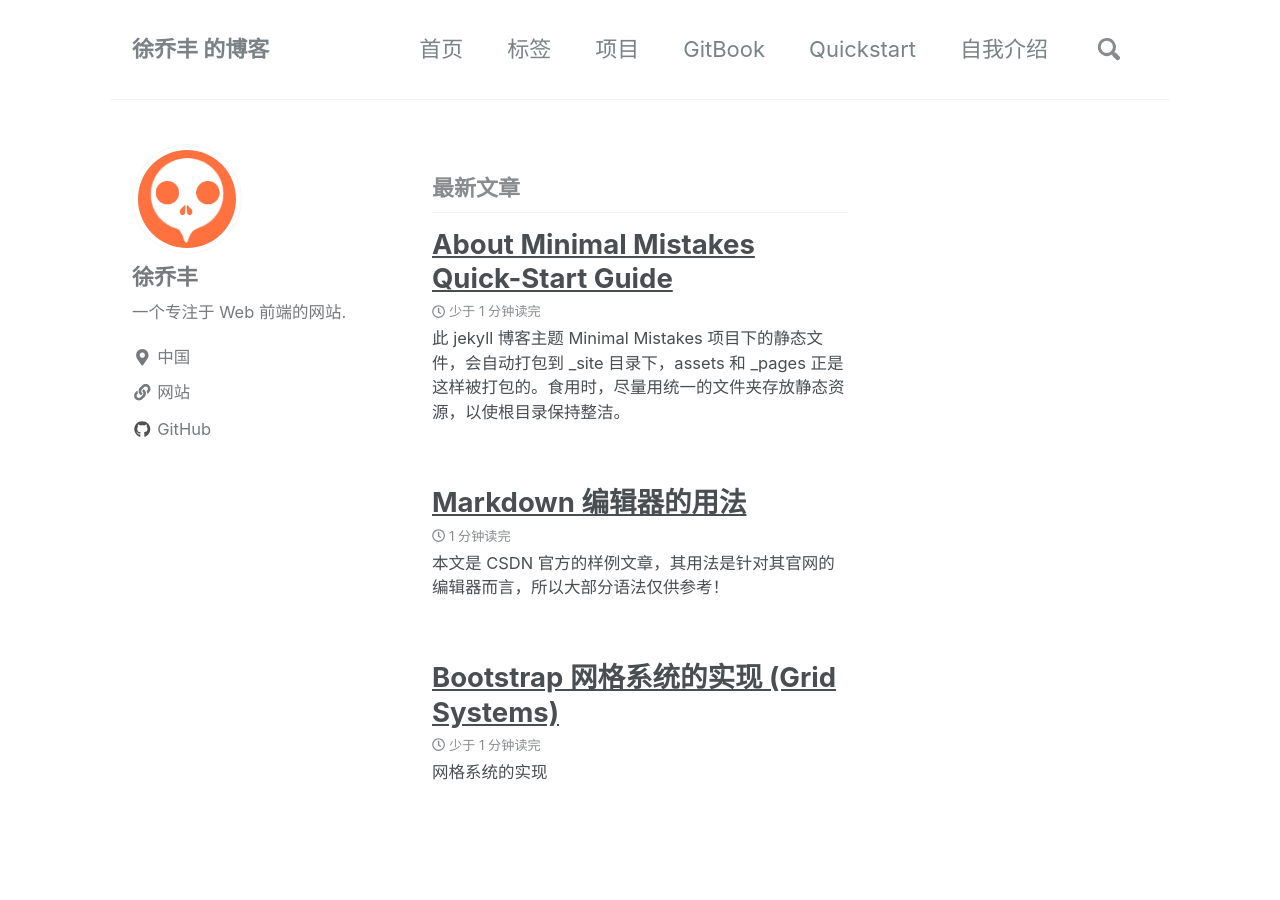
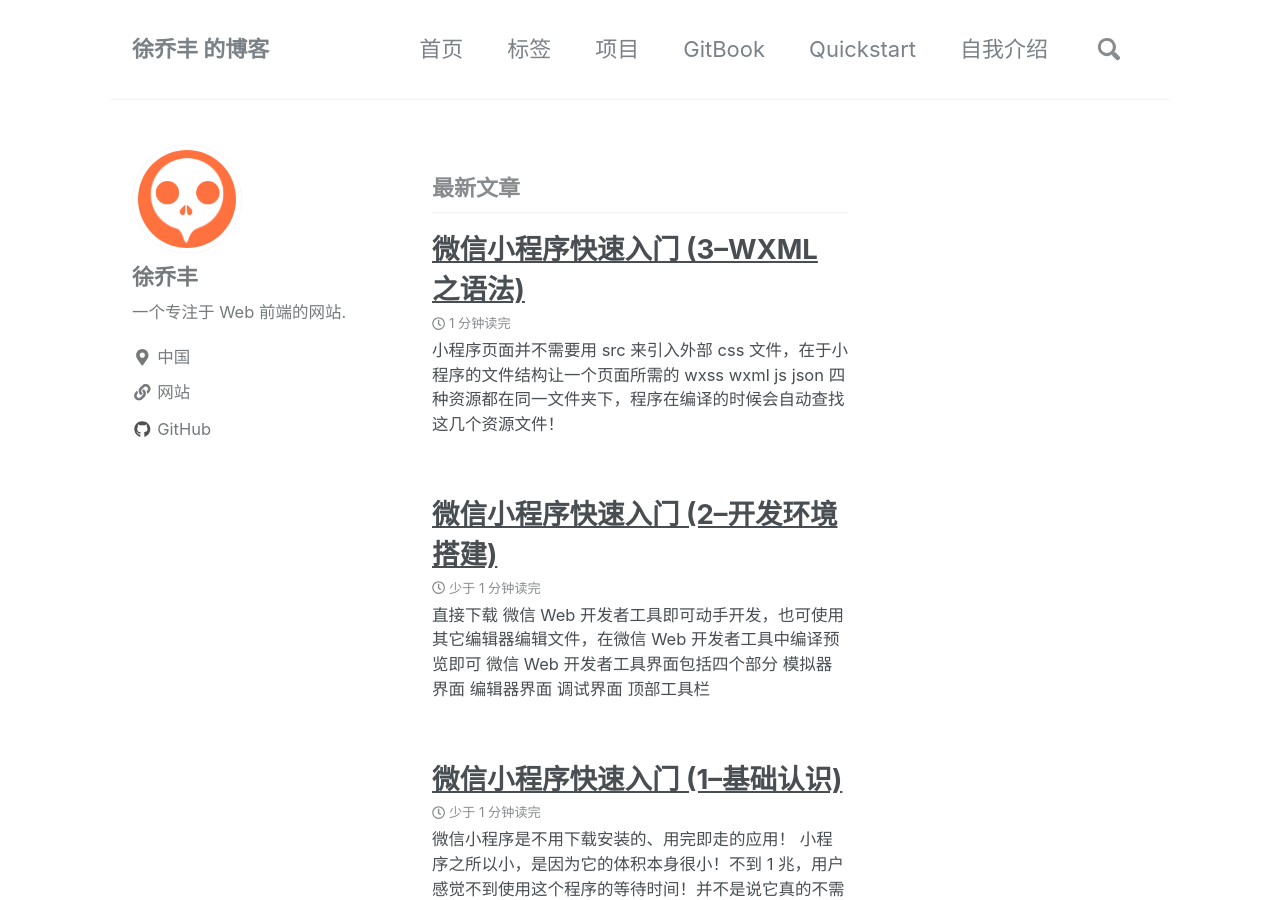
Before and after one commit to JasonHsu9/JasonHsu9.github.io, a Jekyll site: the page built from index.html, in a window 1280 px wide and 900 px high. Built offline with Jekyll 4.4.1, drawn with Linux system fonts in a browser that asks for light colours; nearby versions of some CDN libraries; the list of posts is cut into pages by our own code; some of the changed text lies outside the part shown.

Commit message:
add wxmini program guide

````diff
--- a/_data/navigation.yml
+++ b/_data/navigation.yml
@@ -7,7 +7,7 @@
   - title: "项目" # 项目的本质 其实它是分类，就是说一个项目可以创建一个分类
     url: /categories/
   - title: "GitBook"
-    url: //_pages/gitbook/
+    url: /_pages/gitbook/
   - title: "Quickstart"
     url: https://mmistakes.github.io/minimal-mistakes/docs/quick-start-guide/
   - title: "自我介绍"
--- a/_pages/gitbook.md
+++ b/_pages/gitbook.md
@@ -8,3 +8,7 @@
 
 ## Study Notes
 > [GitBook Use Guide](https://jasonhsu9.github.io/gitbook-usage-toturial/)
+
+## 关于写作
+
+[世界杯快速出文方法](/_pages/baijiahaojiqiao/)  <!-- 在路径前加杠，是代表根目录，不加代表相对目录 -->
--- /dev/null
+++ b/_posts/2018-7-06-wxmini-program.md
@@ -0,0 +1,33 @@
+---
+toc: true
+title:  "微信小程序快速入门 (1--基础认识)"
+tag:
+  - 微信小程序入门
+---
+
+> 微信小程序是不用下载安装的、用完即走的应用！
+>
+> 小程序之所以小，是因为它的体积本身很小！不到 1 兆，用户感觉不到使用这个程序的等待时间！并不是说它真的不需要下载！
+> 张小龙说：小程序未来无处不在！
+> 它的优点是：快速开发、低成本、跨平台的类本地App的产品！如果说小程序有什么难点？可能就是JavaScript了!
+
+## 小程序适合做什么样的项目？
+
+- 业务逻辑简单、用完即走、用户不会停留太久的
+- 低频的
+- 无性能要求的
+- 强场景结合的比如：景点小程序、商场小程序、挂号和报名小程序！
+1. 比如直播类型的应用、知乎和强互动类型的应用都不适合小程序
+2. 滴滴、饿了么、猫眼这类应用就适合小程序
+3. 大型应用的某个子功能模块拆分，来开发一个独立的小程序。如招商银行的信用卡账单查询、美团的外卖业务、豆瓣的影评等！
+4. 其它的全凭开发者想象力了！
+
+## 小程序对开发者的影响！
+1. 短期内提升市场对 JavaScript 程序员的需求
+2. 小程序是 0 基础程序员入门很好的平台
+3. 小程序不可以使用现在已经存在的 JavaScript 库!因为小程序不支持DOM，它里面没有 Window 对象！它的思想和 Angular 的思想非常像，是以**数据驱动**的！
+4. 一切都以数据驱动，用双大括号来绑定
+
+## 小程序需要什么基础？
+1. JavaScript
+2. ES6（可选，它可以优雅的构建项目代码, 特别是 Promise 解决了回调地狱的问题）
--- /dev/null
+++ b/_posts/2018-7-06-wxmini-program2.md
@@ -0,0 +1,69 @@
+---
+toc: true
+title:  "微信小程序快速入门 (2--开发环境搭建)"
+tag:
+  - 微信小程序入门
+---
+> 直接下载 微信 Web 开发者工具即可动手开发，也可使用其它编辑器编辑文件，在微信 Web 开发者工具中编译预览即可
+> 微信 Web 开发者工具界面包括四个部分
+> 1. 模拟器界面
+> 2. 编辑器界面
+> 3. 调试界面
+> 4. 顶部工具栏
+
+## 传统的 Web 页面结构
+
+```
+//js文件为页面逻辑（英雄技能）文件
+//css文件为页面样式（英雄皮肤）文件
+//wxml文件为页面骨架（英雄骨胳）文件
+//json文件为配置（英雄天赋-出场就有的）文件
+//project.config.json 文件保存了我们对开发者工具的一些配置信息，切换电脑时，只要加载这个文件，就可以恢复开发者工具的界面设置!
+```
+可以看出，小程序开发和传统的 Web 开发是类似的！**页面层级不超过5级**
+
+
+
+## 手动创建纯净的 Hello 小程序
+
+```js
+//在不使用小程序提供的快速启动模版的情况下，如何让最简单的 Hello 程序直接跑起来？只需要如下几步！！
+//1 创建小程序全局所必须的 app.js app.json app.wxss 三个文件
+//2 创建入口文件夹 /pages/welcome
+//3 在步骤2的 welcome 目录下创建基本页面所需的三个文件 welcome.js welcome.wxml welcome.wxss
+
+//目录结构创建好后，直接在 app.json 中配置入口文件，在 /pages/welcome/welcome.wxml 文件中编写代码。Ctrl + s 保存即可自动编译并在模拟器预览! 下面是源代码
+```
+
+app.json 中
+
+```json
+{
+  "pages": [
+    "pages/welcome/welcome"
+  ]
+}
+```
+
+pages/welcome/welcome.wxml 中
+
+```html
+<!-- pages/welcome/welcome.wxml中 -->
+<!-- wxml文件是项目骨架文件 -->
+<!-- 小程序的view相当于html中的div，它起到容器的作用 -->
+<!-- 以后可以让设计师以iPhone6的宽度750px为标准，出设计图，然后我们在程序中就可以直接使用设计师给出的宽度，并且以rpx为单位 -->
+<view>
+    <text>
+Hello Weixin
+    </text>
+</view>
+<!-- 至此 Hello 小程序即可成功运行了 -->
+
+```
+
+## 小程序有五个版本
+1. 预览版本
+2. 体验版本（后台设置）
+3. 开发版本（后台设置）
+4. 审核版本
+5. 线上版本
--- /dev/null
+++ b/_posts/2018-7-06-wxmini-program3.md
@@ -0,0 +1,162 @@
+---
+toc: true
+title:  "微信小程序快速入门 (3--WXML 之语法)"
+tag:
+  - 微信小程序入门
+---
+
+> 小程序页面并不需要用 src 来引入外部 css 文件，在于小程序的文件结构让一个页面所需的 wxss wxml js json 四种资源都在同一文件夹下，程序在编译的时候会自动查找这几个资源文件！
+
+> WXML 是（WeiXin Markup Language）框架设计的一套标签语言，结合组件、WXS 和事件系统，可以构建出页面结构！
+> 1. WXML 标签是严格闭合的
+> 2. 属性名是大小写敏感的
+
+### 微信小程序框架--基本构成
+
+1. WXML
+2. WXSS
+3. wxs 是 wxml 能力增强的一种脚本语言，可以把请求到的数据进行 filter 或者计算处理，帮助 WXML 快速构建内容结构
+4. JavaScript
+
+### WXML 语言--四个特性
+1. 数据绑定 （变量加双括号的方式绑定、三元表达式绑定、字符串运算绑定、组合式绑定、扩展运算符绑定等等！）
+2. 列表渲染
+3. 条件渲染
+4. 模版引用
+
+### 小程序标签--六种属性
+1. id   组件的唯一标识--代表标签在整个页面的唯一性
+2. class  组件的样式类--对应 WXSS 中定义的样式类
+3. style  组件的内联样式--可以动态设置的内联样式
+4. hidden 可以控制组件的显示或隐藏--所有组件默认 hidden="false"
+5. data-* 自定义属性
+6. bind* / catch*  组件的事件绑定
+
+
+### 小程序的列表渲染
+
+```html
+<!-- goods.wxml -->
+<view>
+  <block wx:for="｛｛items｝｝" wx:for-item="item" wx:key="index">
+      <view>｛｛index｝｝:｛｛item.name｝｝</view>
+  </block>
+</view>
+
+<!-- goods.js -->
+Page({
+  data: [
+    {name: "商品A"},
+    {name: "商品B"},
+    {name: "商品C"},
+    {name: "商品D"}
+  ]
+})
+```
+
+### 小程序条件渲染
+
+```html
+<!-- whatfood.wxml -->
+<view>今天吃什么？</view>
+
+<view wx:if="｛｛condition===1｝｝">
+饺子
+<view>
+
+<view wx:elif="｛｛condition===2｝｝">
+米饭
+<view>
+
+<view wx:else>
+面食
+<view>
+
+<!-- whatfood.js -->
+Page({
+  data: {
+    condition: Math.floor(Math.random()*3+1)
+  }
+})
+```
+> hidden 和 条件渲染的区别？？ hidden 有初始化消耗（切换时改变css的display属性）----而条件渲染有切换消耗（切换时可能会销毁或新建DOM）
+
+### WXML特性之模板及引用
+
+```html
+<!-- index.wxml -->
+<template name="tempItem">
+    <view>
+        <view>收件人：｛｛name｝｝</view>
+        <view>联系方式：｛｛phone｝｝</view>
+        <view>地址： ｛｛address｝｝</view>
+    </view>
+</template>
+
+<!-- show.wxml -->
+<template is="tempItem" data="｛｛...item｝｝"></template>
+
+<!-- index.js -->
+Page({
+  data: {
+    item: {
+      name: {
+        name: "张三",
+        phone: "13255559999",
+        address: "中国"
+      }
+    }
+  }
+})
+```
+
+### WXML 还提供了两种引用文件的方式 include 和 import
+
+```html
+<!-- index.wxml -->
+<import src='a.wxml'></import>
+<template is='a'></template>
+
+<!-- a.wxml -->
+<view>Hello, world</view>
+<template name='a'>
+    Hello, world！
+</template>
+<!-- index.wxml会输出 Hello, world！ -->
+<!-- import 引入模板文件后，只能渲染对应模板的内容 -->
+
+```
+import 还有一个作用域的概念
+```html
+<!-- index.wxml -->
+<import src='a.wxml'></import>
+<template is='a'></template>
+
+<!-- a.wxml -->
+<import src='b.wxml'></import>
+<template name='a'>
+    This is a.wxml
+</template>
+<template is="b"></template>
+
+<!-- b.wxml -->
+<template name="b">
+    This is b.wxml
+</template>
+```
+> 上面这段代码会输出 This is a.wxml，这证明了 WXML 中的模板不会循环引用
+
+### include 和 import 引入文件的区别
+
+```html
+<!-- index.wxml -->
+<include src='a.wxml'></include>
+<template is='a'></template>
+
+<!-- a.wxml -->
+<template name='a'>
+    <view>This is a.wxml</view>
+</template>
+<view>Hello, world!</view>
+<!-- index.wxml会输出 Hello, world! -->
+```
````
Also changed, not shown: _pages/baijiahaojiqiao/index.md (added, +41 -0 lines).
